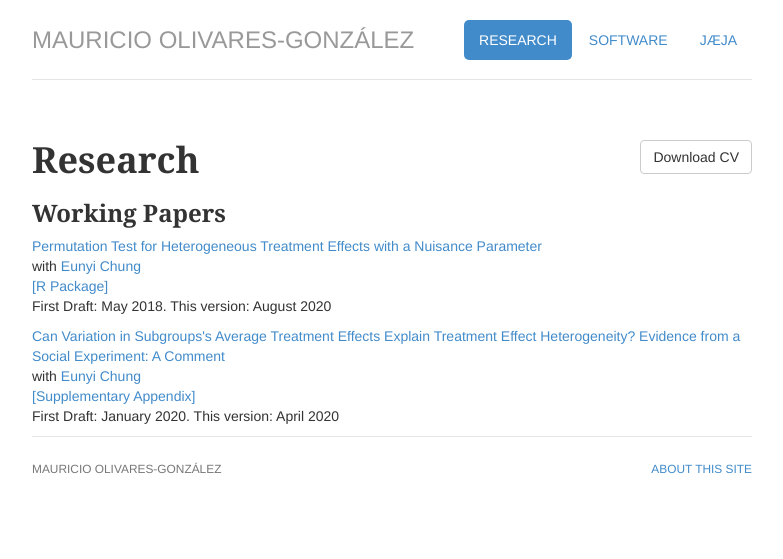
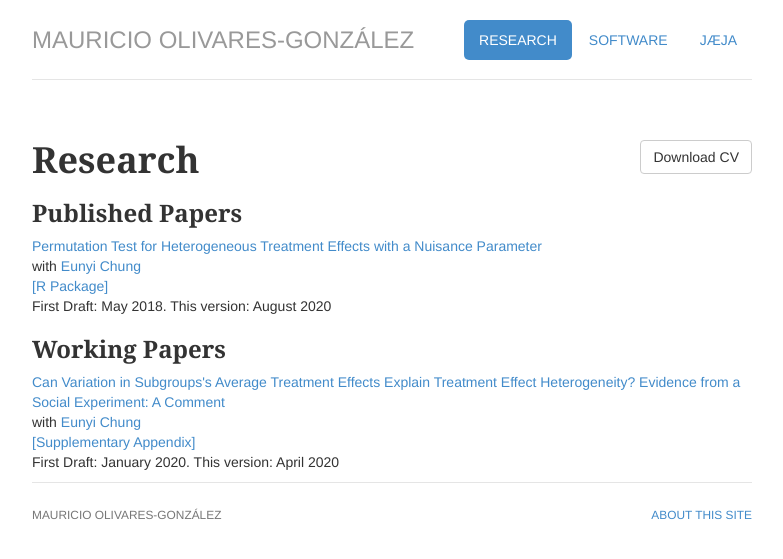
Before and after one commit to mauolivares/mauolivares.github.io, a Jekyll site: the page built from research/index.html, in a window 1280 px wide. Shown: the top 559 px of the page, without its empty margins (248-1031 px from the left). Built offline with Jekyll 4.4.1, drawn with Linux system fonts in a browser that asks for light colours.

Commit message:
Update cv with published paper

```diff
--- a/cv/index.html
+++ b/cv/index.html
@@ -9,7 +9,7 @@ contact: passive
 description: Current CV for Mauricio Olivares, PhD student in Economics.
 ---
 <div class="row marketing">
-	<a href="/files/Vitae_August2020.pdf" class="btn btn-default pull-right" title="Download CV as PDF">Download CV</a>
+	<a href="/files/Vitae_September2020.pdf" class="btn btn-default pull-right" title="Download CV as PDF">Download CV</a>
 				<div>
 				<span itemprop="name"><h1>Mauricio Olivares-Gonz&aacute;lez</h1></span>
 				<address>
--- a/index.html
+++ b/index.html
@@ -17,7 +17,7 @@ description: Mauricio Olivares is a 5th year PhD student in Economics at the Uni
 	<p> I get by as a <span itemprop="title">PhD student in Economics</span> at <span itemprop="affiliation">the <a href="https://economics.illinois.edu/">University of Illinois</a></span>, <span itemprop="locality">Urbana-Champaign</span>.
 	    As part of my research, I work on the theoretical and computational aspects of randomization tests, with applications to the study of experimental and financial data.
 	<p> You can get in touch with me by sending an e-mail to <a href="mailto:mau.olivarego@gmail.com">mau.olivarego[at]gmail.com</a>
-	<p><a href="/files/Vitae_August2020.pdf" class="btn btn-default pull-left" title="Download CV as PDF">Download CV</a>
+	<p><a href="/files/Vitae_September2020.pdf" class="btn btn-default pull-left" title="Download CV as PDF">Download CV</a>
 	</div>
 </div>
 <!-- </div> -->
--- a/research/index.html
+++ b/research/index.html
@@ -11,14 +11,16 @@ description: Mauricio Olivares' research page.
 ---
 <div class="row marketing">
 			<div>
-				<a href="/files/Vitae_August2020.pdf" class="btn btn-default pull-right" title="Download CV as PDF">Download CV</a>
+				<a href="/files/Vitae_September2020.pdf" class="btn btn-default pull-right" title="Download CV as PDF">Download CV</a>
 				<span itemprop="reserach"><h1>Research</h1></span>
 
-				<h3>Working Papers</h3>
+				<h3>Published Papers</h3>
 
 					<ul class="list-unstyled">
 					<li><a href="/files/HTE_WorkingPaper.pdf" title="Download Paper as PDF">Permutation Test for Heterogeneous Treatment Effects with a Nuisance Parameter</a><br>with <a href="https://sites.google.com/a/illinois.edu/eunyichung/">Eunyi Chung</a><br><a href="https://cran.r-project.org/web/packages/RATest/index.html" title="R Package">[R Package]</a><br>First Draft: May 2018. This version: August 2020</li>
 					</ul>
+
+				<h3>Working Papers</h3>
 
 					<ul class="list-unstyled">
 					<li><a href="/files/SubgroupVariation.pdf" title="Download Paper as PDF">Can Variation in Subgroups's Average Treatment Effects Explain Treatment Effect Heterogeneity? Evidence from a Social Experiment: A Comment </a><br>with <a href="https://sites.google.com/a/illinois.edu/eunyichung/">Eunyi Chung</a><br><a href="/files/SubgroupVariation_Supplement.pdf" title="Download Paper as PDF">[Supplementary Appendix]</a><br>First Draft: January 2020. This version: April 2020</li>
```
Also changed, not shown: 4 other files.
